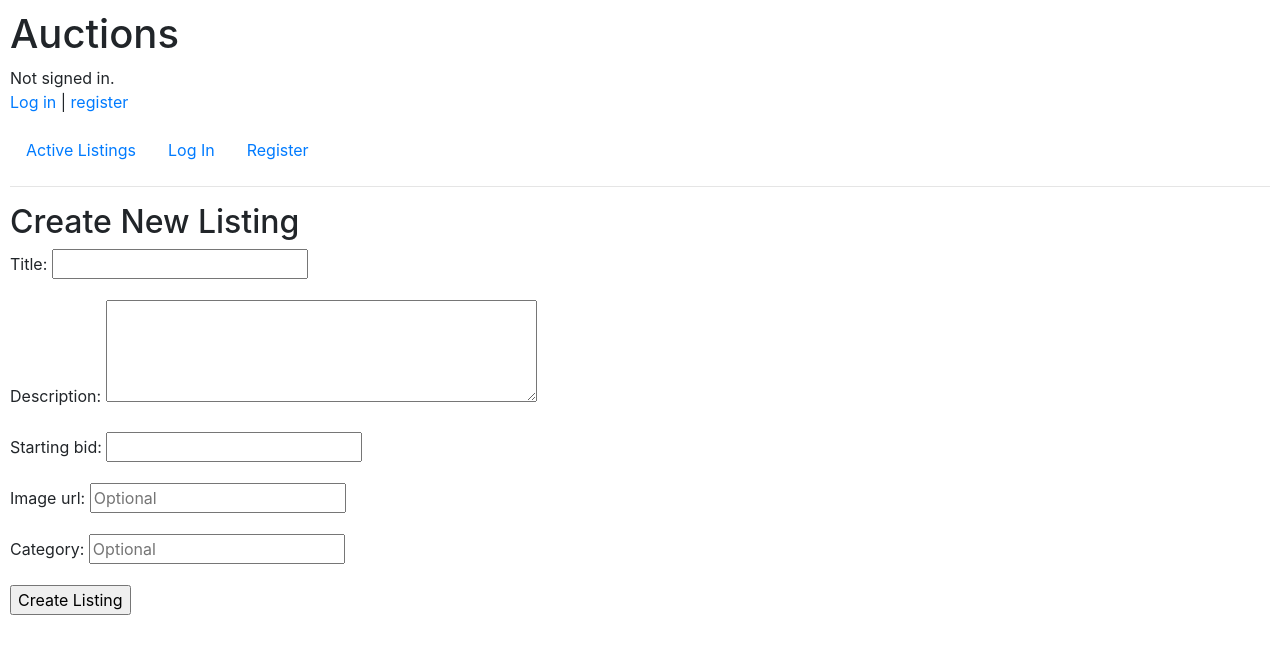
After one commit to ihordiichuk/HARV_CS50_WEB_DEV_COURSE_BY_IHOR_HORDIICHUK, a Django app: template Project 2/commerce/auctions/templates/auctions/create_listing.html in a window 1280 px wide. The commit adds this page. Shown: the top 654 px of the page. Run offline with Django 3.2, Linux system fonts and the light colour scheme; the template is opened without the code that fills it: values that come from a table or form of the project are taken from there, others are empty; some libraries are stand-ins or nearby versions.

Commit message:
Added listing creation
Form, view, URL, and create_listing template.
Fix of syntax errors.

```diff
--- a/Project 2/commerce/auctions/forms.py
+++ b/Project 2/commerce/auctions/forms.py
@@ -1,9 +1,9 @@
 from django import forms
-from .models import Listening
+from .models import Listing
 
-class ListeningForm(forms.ModelForm):
+class ListingForm(forms.ModelForm):
     class Meta:
-        model = Listening
+        model = Listing
         fields = ['title', 'description', 'starting_bid', 'image_url', 'category']
         widgets = {
             'description': forms.Textarea(attrs={'rows': 4}),
--- a/Project 2/commerce/auctions/models.py
+++ b/Project 2/commerce/auctions/models.py
@@ -6,7 +6,7 @@ class User(AbstractUser):
     pass
 
 User = get_user_model()
-class Listening(models.Model):
+class Listing(models.Model):
     title = models.CharField(max_length=64)
     description = models.TextField()
     starting_bid = models.DecimalField(max_digits=10, decimal_places=2)
--- /dev/null
+++ b/Project 2/commerce/auctions/templates/auctions/create_listing.html
@@ -0,0 +1,11 @@
+{% extends "auctions/layout.html" %}
+
+{% block body %}
+    <h2> Create New Listing </h2>
+
+    <form action="{% url 'create_listing' %}" method="post">
+        {% csrf_token %}
+        {{ form.as_p }}
+        <input type="submit" value="Create Listing">
+    </form>
+{% endblock body %}
--- a/Project 2/commerce/auctions/templates/auctions/layout.html
+++ b/Project 2/commerce/auctions/templates/auctions/layout.html
@@ -17,7 +17,9 @@
             {% endif %}
 
             {% if user.is_authenticated%}
-                <p> Welcome, {{ user.username}}! <a href="{% url 'logout' %}">Log out</a></p>
+                <p> Welcome, {{ user.username}}!
+                <a href="{% url 'create_listing' %}">Create Listing</a>
+                <a href="{% url 'logout' %}">Log out</a></p>
             {% else %}
                 <p><a href="{% url 'login' %}">Log in</a> | <a href="{% url 'register' %}">register</a></p>
             {% endif %}
--- a/Project 2/commerce/auctions/urls.py
+++ b/Project 2/commerce/auctions/urls.py
@@ -6,5 +6,6 @@ urlpatterns = [
     path("", views.index, name="index"),
     path("login", views.login_view, name="login"),
     path("logout", views.logout_view, name="logout"),
-    path("register", views.register, name="register")
+    path("register", views.register, name="register"),
+    path("create", views.create_listing, name="create_listing"),
 ]
```
Also changed, not shown: Project 2/commerce/auctions/views.py (+17 -1 lines), Project 2/commerce/auctions/migrations/0003_rename_listening_listing.py (added), Project 2/commerce/db.sqlite3.
